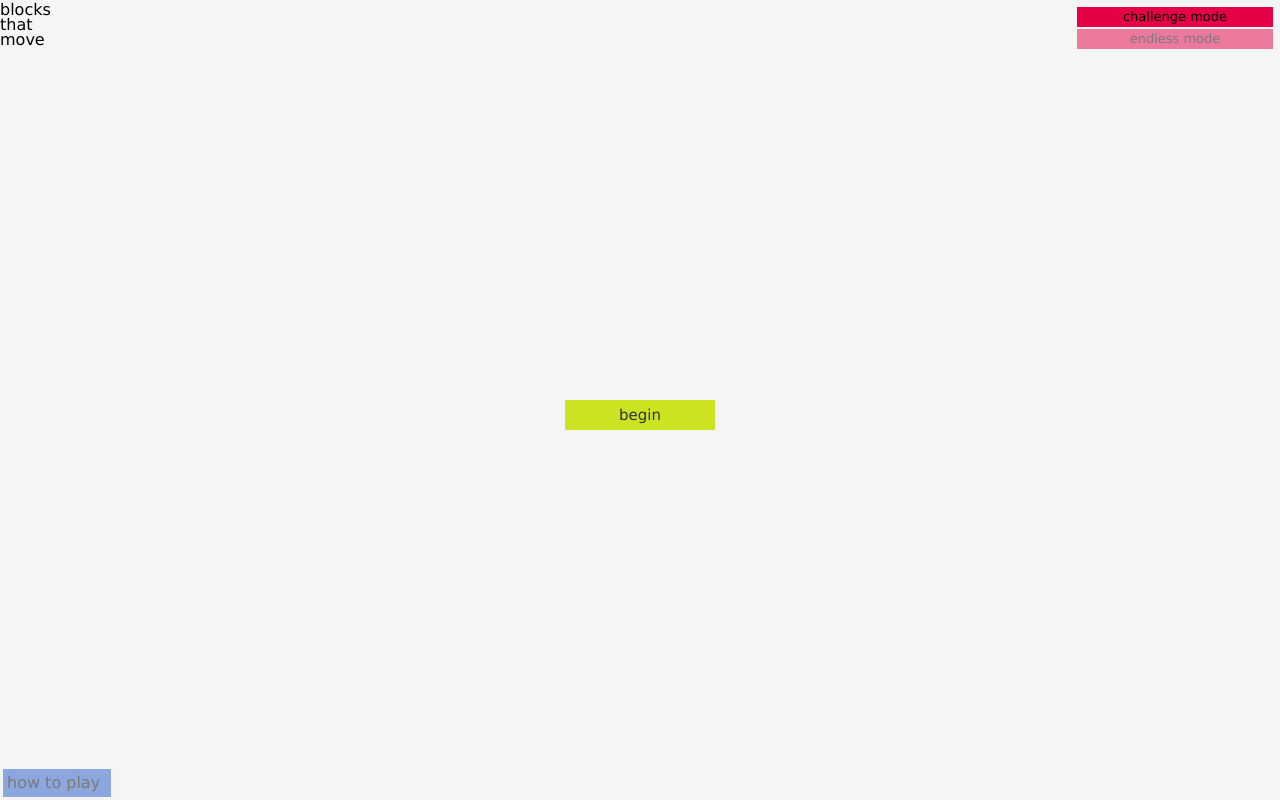
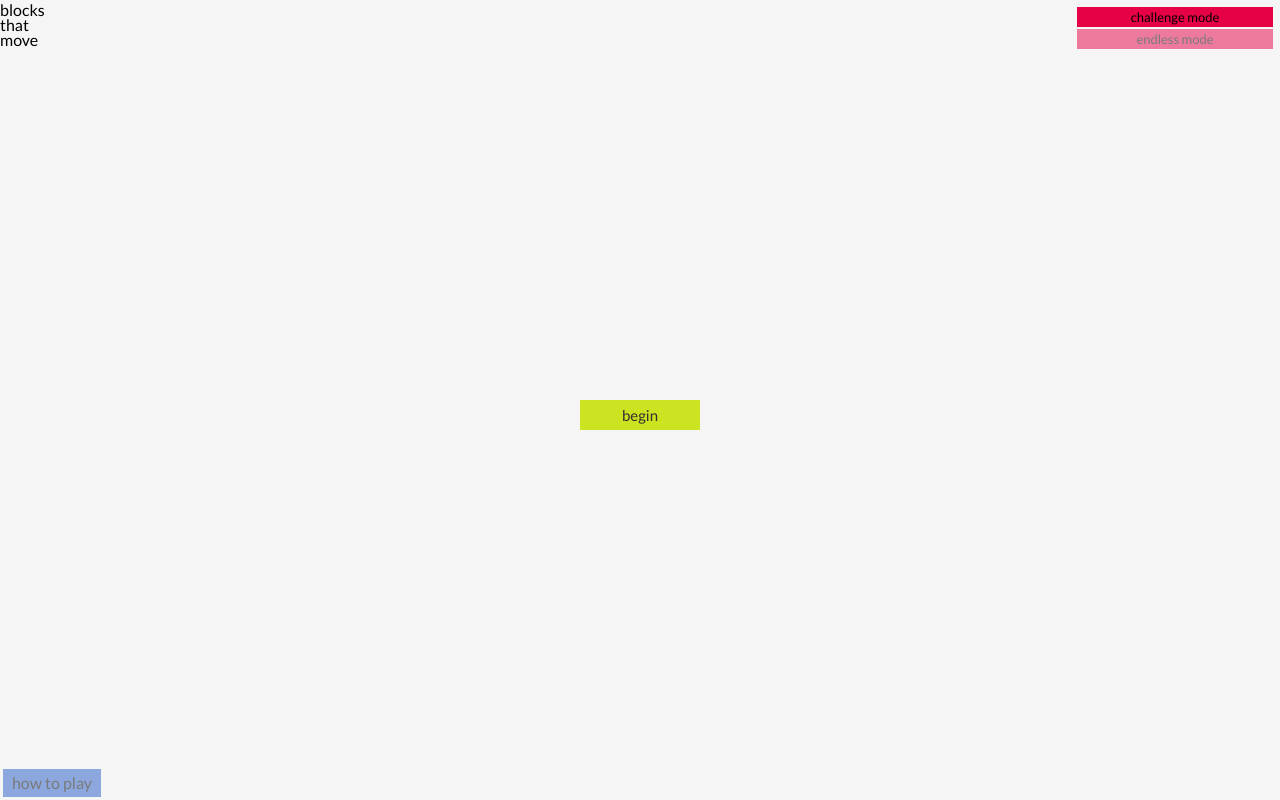
Before and after one commit to weiliangc3/wdi-project-1, a PHP site: page /home.html in a window 1280 px wide. Run offline with PHP 8.4, Linux system fonts and the light colour scheme.

Commit message:
font changed

```diff
--- a/css/style.css
+++ b/css/style.css
@@ -1,6 +1,6 @@
 body{
   background-color: #F5F5F5;
-  font-family: Verdana, Geneva, sans-serif;
+  font-family: Lato, Verdana, Geneva, sans-serif;
   -webkit-font-smoothing: antialiased;
 }
 
@@ -20,12 +20,12 @@ body{
   text-align: center;
   line-height: 30px;
   font-size: 15px;
-  width: 150px;
+  width: 120px;
   height: 30px;
   position:fixed;
   top: 50%;
   left: 50%;
-  margin-left: -75px;
+  margin-left: -60px;
   cursor: pointer;
 }
 
@@ -294,12 +294,13 @@ body{
 }
 
 #instructions{
+  text-align: center;
   position: fixed;
   background-color: #235AC6;
   bottom: 3px;
   left:3px;
   height:20px;
-  width: 100px;
+  width: 90px;
   padding: 4px;
   cursor: pointer;
 }
@@ -342,6 +343,7 @@ body{
 }
 
 #return_to_main{
+  text-align: center;
   position:fixed;
   left: 0;
   bottom:0;
--- a/home.html
+++ b/home.html
@@ -5,6 +5,7 @@
   <link rel="stylesheet" type="text/css" href="./css/style.css">
   <script type="text/javascript" src="./js/jquery-2.2.2.js"></script>
   <script type="text/javascript" src="./js/app.js"></script>
+  <link href='http://fonts.googleapis.com/css?family=Lato&subset=latin,latin-ext' rel='stylesheet' type='text/css'>
 </head>
 <body>
 
```
